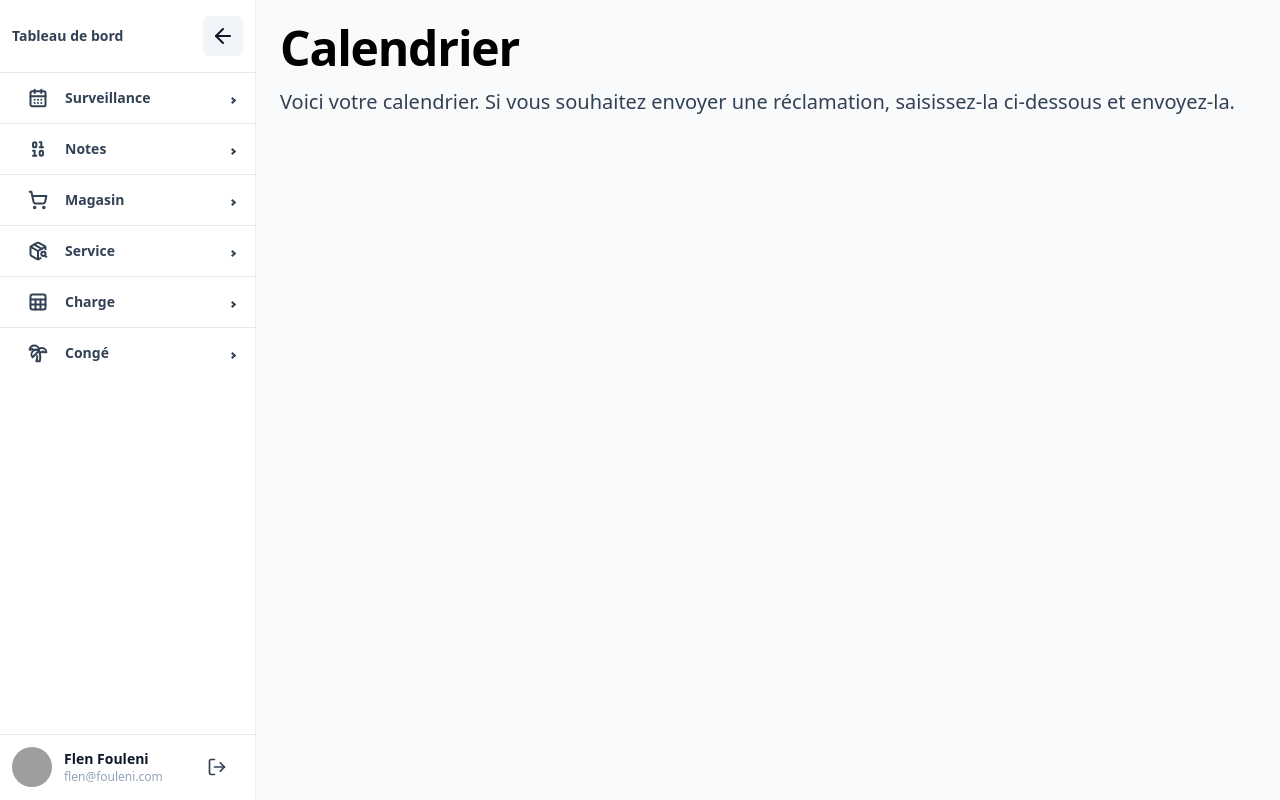
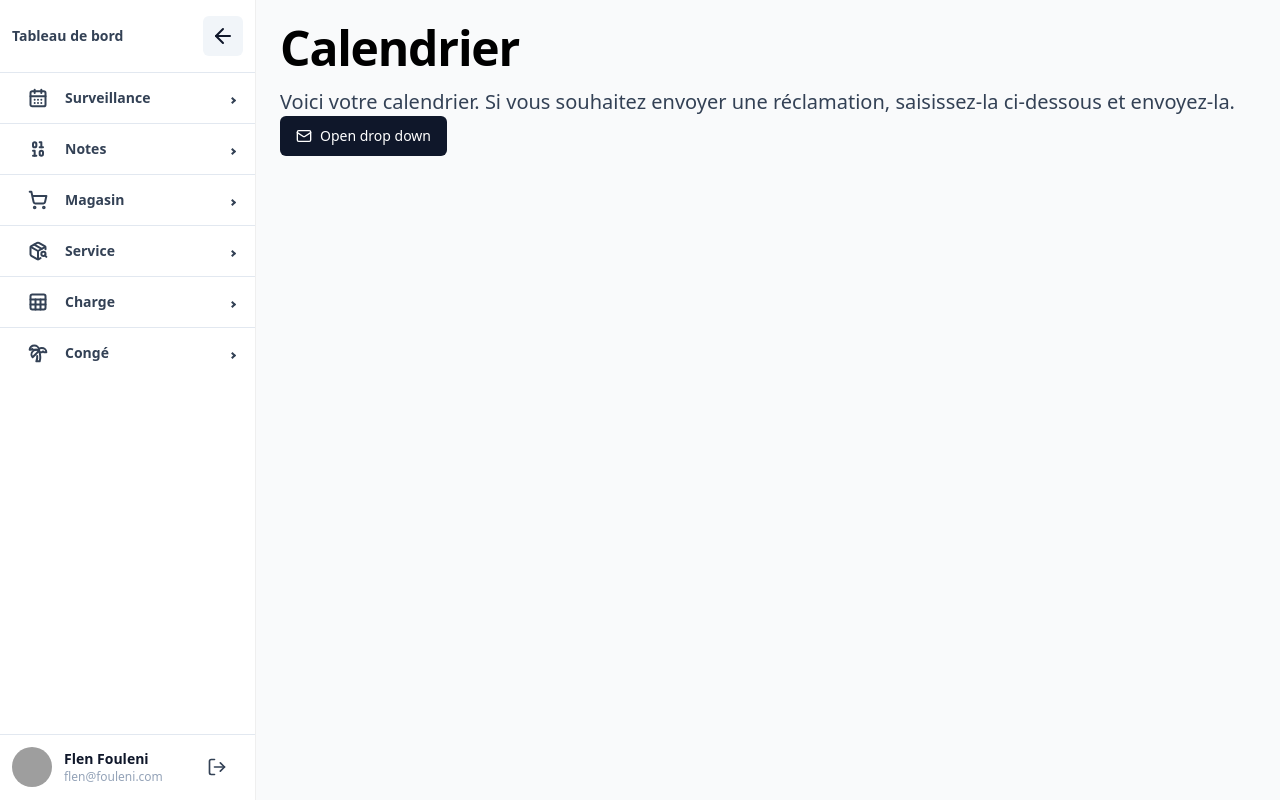
Before and after one commit to stormynight9/isimm-frontend, a React (Vite) app: page /isimm-frontend/surveillance/calendrier in a window 1280 px wide. Built offline with nearby package versions, Linux system fonts and the light colour scheme; grey boxes are pictures that could not be loaded; a web font is replaced by a local one.

Commit message:
new drop down menu

```diff
--- a/src/pages/surveillance/Calendar.jsx
+++ b/src/pages/surveillance/Calendar.jsx
@@ -1,9 +1,28 @@
 import Header from "./components/Header"
+import { Button } from "@/components/ui/Button"
+import { MailIcon } from "lucide-react"
+import { DropdownMenu, DropdownMenuContent, DropdownMenuItem, DropdownMenuLabel, DropdownMenuSeparator, DropdownMenuTrigger } from "@/components/ui/DropdownMenu"
 
 const Calendar = () => {
     return (
-        <div className="lg:pt-4 lg:pl-4">
+        <div className="lg:pl-4 lg:pt-4">
             <Header title="Calendrier">Voici votre calendrier. Si vous souhaitez envoyer une réclamation, saisissez-la ci-dessous et envoyez-la.</Header>
+
+            <DropdownMenu>
+                <DropdownMenuTrigger>
+                    <Button>
+                        <MailIcon className="mr-2 h-4 w-4" /> Open drop down
+                    </Button>
+                </DropdownMenuTrigger>
+                <DropdownMenuContent>
+                    <DropdownMenuLabel>My Account</DropdownMenuLabel>
+                    <DropdownMenuSeparator />
+                    <DropdownMenuItem>Profile</DropdownMenuItem>
+                    <DropdownMenuItem>Billing</DropdownMenuItem>
+                    <DropdownMenuItem>Team</DropdownMenuItem>
+                    <DropdownMenuItem>Subscription</DropdownMenuItem>
+                </DropdownMenuContent>
+            </DropdownMenu>
         </div>
     )
 }
```
Also changed, not shown: 1 other file (tests, documents, lock files or other folders).
